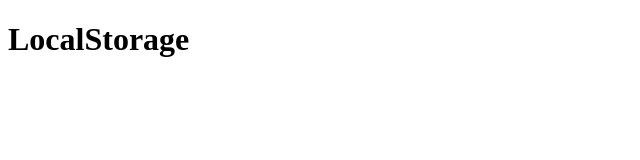
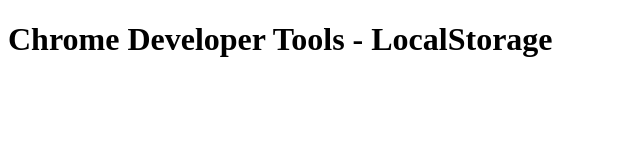
Before and after one commit to NNCoelho/LocalStorage, a plain HTML site: page index.html in a window 1280 px wide. Shown: the whole page, without its empty margins (0-640 px from the left). Drawn offline with Linux system fonts and the light colour scheme.

Commit message:
HTML5 & JavaScript - Understanding Localstorage from Chrome Developer Tools

```diff
--- a/index.html
+++ b/index.html
@@ -3,11 +3,11 @@
 <head>
     <meta charset="UTF-8">
     <meta name="viewport" content="width=device-width, initial-scale=1.0">
-    <title>LocalStorage</title>
+    <title>Chrome Developer Tools - LocalStorage</title>
 </head>
 <body>
 
-    <h1>LocalStorage</h1>
+    <h1>Chrome Developer Tools - LocalStorage</h1>
 
     <script>
 
```
Also changed, not shown: 1 other file.
